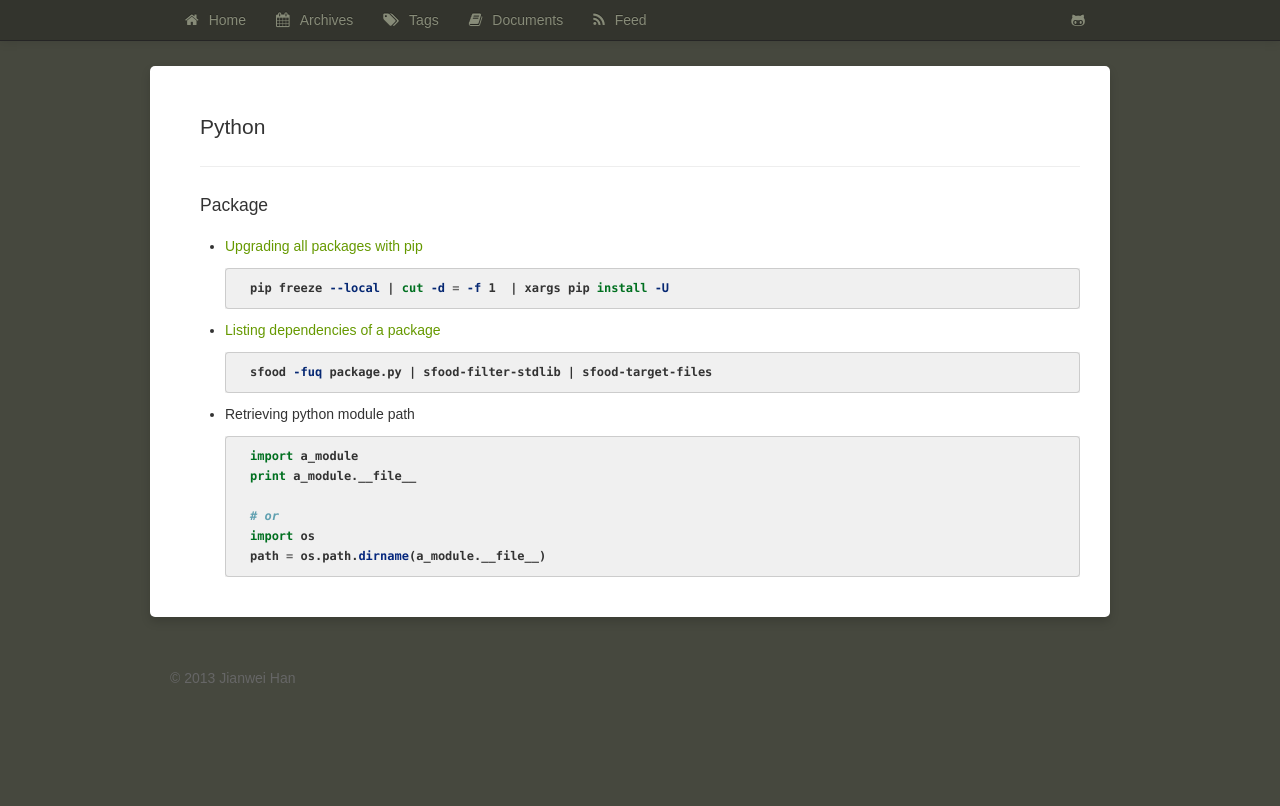
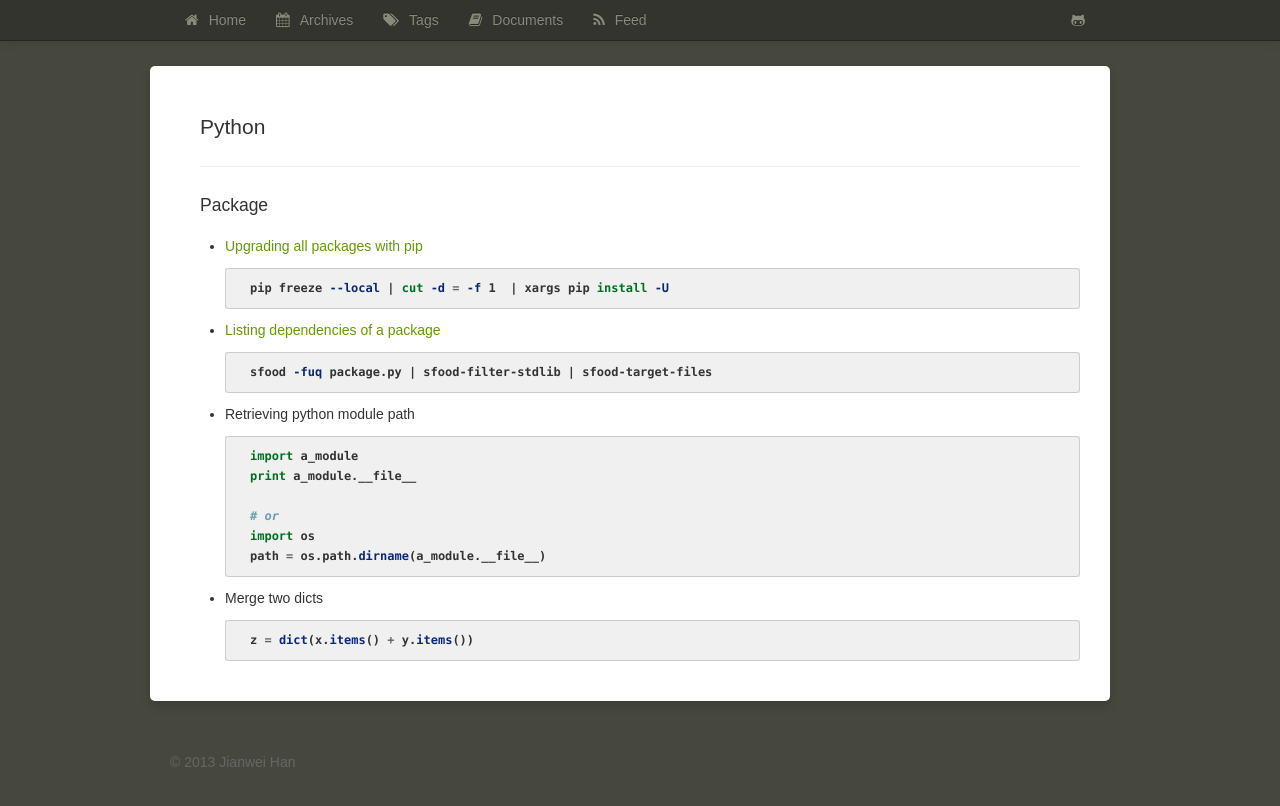
Before and after one commit to hanjianwei/hanjianwei.github.io, a Jekyll site: the page built from docs/python/index.md, in a window 1280 px wide. Shown: the top 806 px of the page. Built offline with Jekyll 4.4.1, drawn with Linux system fonts in a browser that asks for light colours; Markdown is read by kramdown in place of the engine named in the settings.

Commit message:
Update docs

````diff
--- a/docs/python/index.md
+++ b/docs/python/index.md
@@ -26,3 +26,9 @@ layout: page
     import os
     path = os.path.dirname(a_module.__file__)
     ```
+
+- Merge two dicts
+
+    ``` python
+    z = dict(x.items() + y.items())
+    ```
````
Also changed, not shown: docs/tools/index.md (+2 -0 lines).
